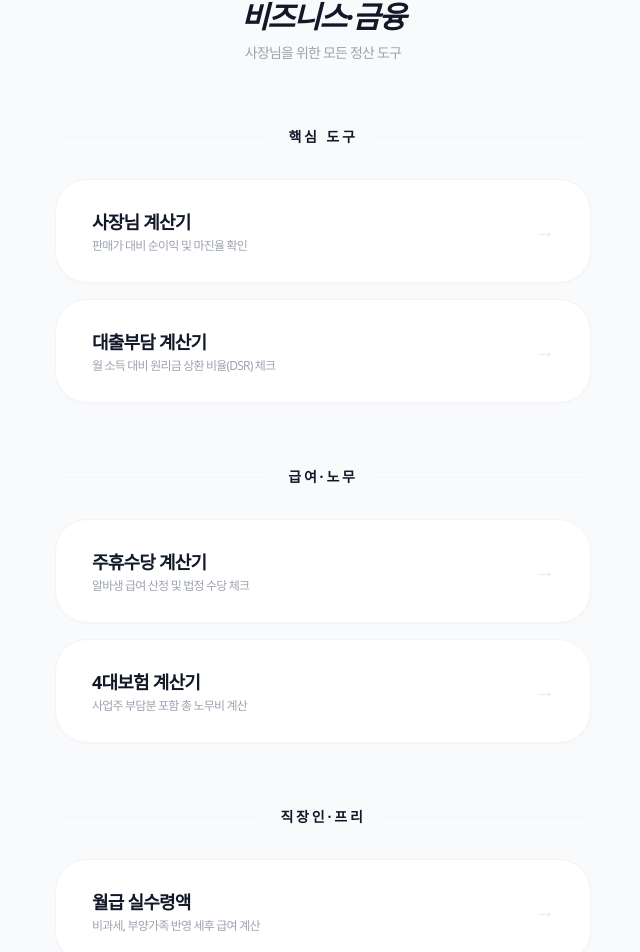
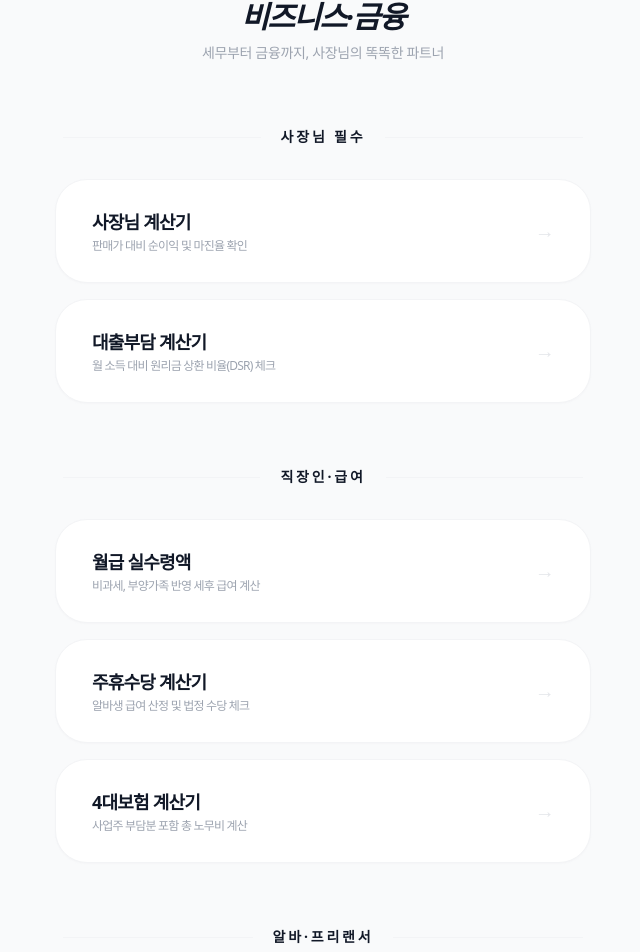
Before and after one commit to greentea2417/semogye-calculator, a Next.js app: page /business in a window 1280 px wide. Shown: the part 113-1065 px from the top of the page, without its empty margins (317-957 px from the left). Built offline with nearby package versions, Linux system fonts and the light colour scheme; a web font is replaced by a local one.

Commit message:
fix: integrate all business tools into one page with correct paths

```diff
--- a/app/business/page.tsx
+++ b/app/business/page.tsx
@@ -5,23 +5,23 @@ import Link from "next/link";
 
 const BUSINESS_TOOLS = [
   {
-    category: "핵심 도구",
+    category: "사장님 필수",
     tools: [
-      { title: "사장님 계산기", description: "판매가 대비 순이익 및 마진율 확인", href: "/business/profit" },
-      { title: "대출부담 계산기", description: "월 소득 대비 원리금 상환 비율(DSR) 체크", href: "/business/burden" },
+      { title: "사장님 계산기", description: "판매가 대비 순이익 및 마진율 확인", href: "/profit" }, // app/profit 폴더 연결
+      { title: "대출부담 계산기", description: "월 소득 대비 원리금 상환 비율(DSR) 체크", href: "/burden" }, // app/burden 폴더 연결
     ],
   },
   {
-    category: "급여·노무",
+    category: "직장인·급여",
     tools: [
+      { title: "월급 실수령액", description: "비과세, 부양가족 반영 세후 급여 계산", href: "/salary" }, // app/salary 폴더 연결
       { title: "주휴수당 계산기", description: "알바생 급여 산정 및 법정 수당 체크", href: "/business/holiday-pay" },
       { title: "4대보험 계산기", description: "사업주 부담분 포함 총 노무비 계산", href: "/business/employer-insurance" },
     ],
   },
   {
-    category: "직장인·프리",
+    category: "알바·프리랜서",
     tools: [
-      { title: "월급 실수령액", description: "비과세, 부양가족 반영 세후 급여 계산", href: "/business/salary" },
       { title: "프리랜서 3.3%", description: "소득세 3.3% 제외 실지급액 확인", href: "/business/freelance" },
       { title: "시급·알바비", description: "주휴수당 포함 월 환산 금액", href: "/business/hourly" },
     ],
@@ -33,7 +33,7 @@ export default function BusinessPage() {
     <main className="max-w-xl mx-auto px-5 py-16 space-y-16">
       <section className="flex flex-col items-center text-center space-y-2">
         <h1 className="text-3xl font-black text-gray-900 tracking-tighter italic">비즈니스·금융</h1>
-        <p className="text-sm text-gray-400 font-medium">사장님을 위한 모든 정산 도구</p>
+        <p className="text-sm text-gray-400 font-medium tracking-tight">세무부터 금융까지, 사장님의 똑똑한 파트너</p>
       </section>
 
       <div className="space-y-16">
@@ -53,7 +53,7 @@ export default function BusinessPage() {
                       <h3 className="font-bold text-lg text-gray-900">{tool.title}</h3>
                       <p className="text-xs text-gray-400 font-medium">{tool.description}</p>
                     </div>
-                    <span className="text-xl text-gray-200 group-hover:text-blue-600 transition-colors transform group-hover:translate-x-1">→</span>
+                    <span className="text-xl text-gray-200 group-hover:text-blue-600 transition-colors transform group-hover:translate-x-1 duration-300">→</span>
                   </div>
                 </Link>
               ))}
```
